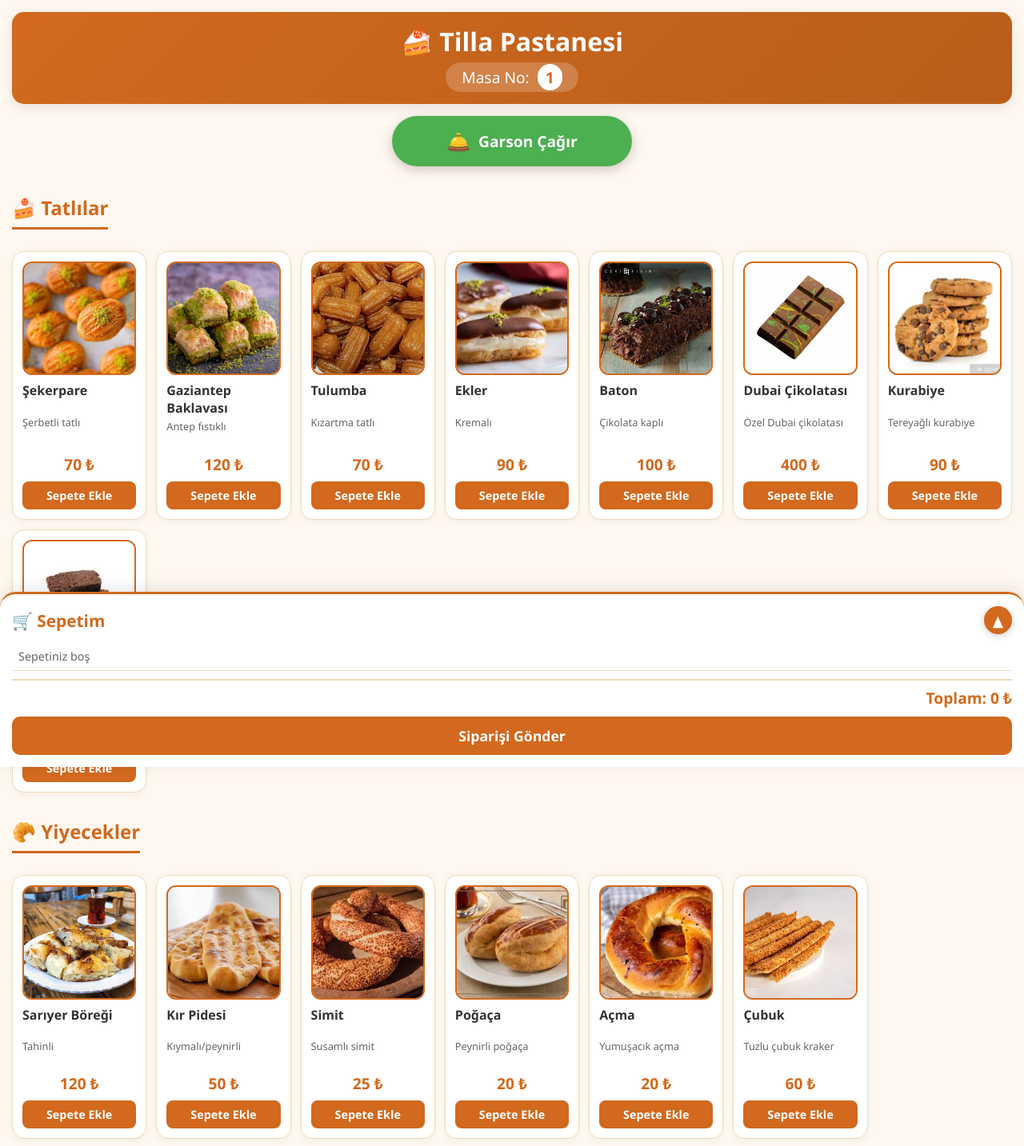
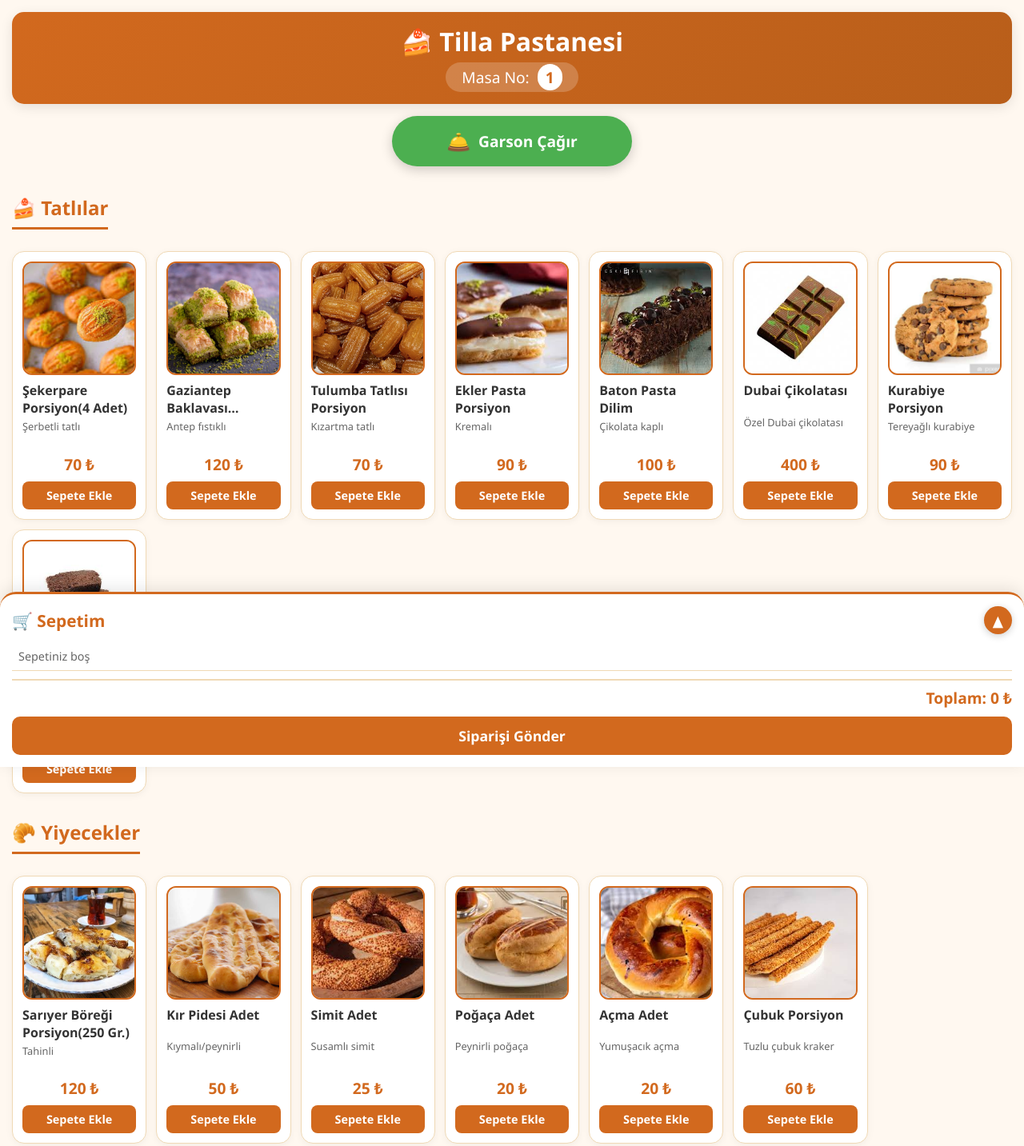
Before and after one commit to fatihsayan/tilla-qr-siparis, a website: page public/index.html in a window 1280 px wide. Shown: the top 1433 px of the page at 80% size. Drawn offline with Linux system fonts and the light colour scheme.

Commit message:
menü güncellemesi: ürün isimleri değiştirildi

```diff
--- a/public/index.html
+++ b/public/index.html
@@ -392,22 +392,22 @@
         // MENÜ VERİSİ - SON DÜZENLEME
 const menu = [
     // TATLILAR (Kırpidöşi kaldırıldı)
-    { id: 1, isim: "Şekerpare", fiyat: 70, kategori: "tatli", aciklama: "Şerbetli tatlı", emoji: "🍰", resim: "images/sekerpare.jpg" },
-    { id: 2, isim: "Gaziantep Baklavası", fiyat: 120, kategori: "tatli", aciklama: "Antep fıstıklı", emoji: "🍰", resim: "images/baklava.jpg" },
-    { id: 3, isim: "Tulumba", fiyat: 70, kategori: "tatli", aciklama: "Kızartma tatlı", emoji: "🍰", resim: "images/tulumba.jpg" },
-    { id: 4, isim: "Ekler", fiyat: 90, kategori: "tatli", aciklama: "Kremalı", emoji: "🍰", resim: "images/ekler.jpg" },
-    { id: 5, isim: "Baton", fiyat: 100, kategori: "tatli", aciklama: "Çikolata kaplı", emoji: "🍰", resim: "images/baton.jpg" },
+    { id: 1, isim: "Şekerpare Porsiyon(4 Adet)", fiyat: 70, kategori: "tatli", aciklama: "Şerbetli tatlı", emoji: "🍰", resim: "images/sekerpare.jpg" },
+    { id: 2, isim: "Gaziantep Baklavası Porsiyon(4 Adet)", fiyat: 120, kategori: "tatli", aciklama: "Antep fıstıklı", emoji: "🍰", resim: "images/baklava.jpg" },
+    { id: 3, isim: "Tulumba Tatlısı Porsiyon", fiyat: 70, kategori: "tatli", aciklama: "Kızartma tatlı", emoji: "🍰", resim: "images/tulumba.jpg" },
+    { id: 4, isim: "Ekler Pasta Porsiyon", fiyat: 90, kategori: "tatli", aciklama: "Kremalı", emoji: "🍰", resim: "images/ekler.jpg" },
+    { id: 5, isim: "Baton Pasta Dilim", fiyat: 100, kategori: "tatli", aciklama: "Çikolata kaplı", emoji: "🍰", resim: "images/baton.jpg" },
     { id: 6, isim: "Dubai Çikolatası", fiyat: 400, kategori: "tatli", aciklama: "Özel Dubai çikolatası", emoji: "🍰", resim: "images/dubai.jpg" },
-    { id: 7, isim: "Kurabiye", fiyat: 90, kategori: "tatli", aciklama: "Tereyağlı kurabiye", emoji: "🍰", resim: "images/kurabiye.jpg" },
-    { id: 8, isim: "Kek", fiyat: 60, kategori: "tatli", aciklama: "Ev yapımı kek", emoji: "🍰", resim: "images/kek.jpg" },
+    { id: 7, isim: "Kurabiye Porsiyon", fiyat: 90, kategori: "tatli", aciklama: "Tereyağlı kurabiye", emoji: "🍰", resim: "images/kurabiye.jpg" },
+    { id: 8, isim: "Kek Adet", fiyat: 60, kategori: "tatli", aciklama: "Ev yapımı kek", emoji: "🍰", resim: "images/kek.jpg" },
 
     // YİYECEKLER (Sarıyer Böreği ve Kır pidesi burada)
-    { id: 9, isim: "Sarıyer Böreği", fiyat: 120, kategori: "yiyecek", aciklama: "Tahinli", emoji: "🥐", resim: "images/sariyer.jpg" },
-    { id: 10, isim: "Kır Pidesi", fiyat: 50, kategori: "yiyecek", aciklama: "Kıymalı/peynirli", emoji: "🥐", resim: "images/kirpidesi.jpg" },
-    { id: 11, isim: "Simit", fiyat: 25, kategori: "yiyecek", aciklama: "Susamlı simit", emoji: "🥐", resim: "images/simit.jpg" },
-    { id: 12, isim: "Poğaça", fiyat: 20, kategori: "yiyecek", aciklama: "Peynirli poğaça", emoji: "🥐", resim: "images/pogaca.jpg" },
-    { id: 13, isim: "Açma", fiyat: 20, kategori: "yiyecek", aciklama: "Yumuşacık açma", emoji: "🥐", resim: "images/acma.jpg" },
-    { id: 14, isim: "Çubuk", fiyat: 60, kategori: "yiyecek", aciklama: "Tuzlu çubuk kraker", emoji: "🥐", resim: "images/cubuk.jpg" },
+    { id: 9, isim: "Sarıyer Böreği Porsiyon(250 Gr.)", fiyat: 120, kategori: "yiyecek", aciklama: "Tahinli", emoji: "🥐", resim: "images/sariyer.jpg" },
+    { id: 10, isim: "Kır Pidesi Adet", fiyat: 50, kategori: "yiyecek", aciklama: "Kıymalı/peynirli", emoji: "🥐", resim: "images/kirpidesi.jpg" },
+    { id: 11, isim: "Simit Adet", fiyat: 25, kategori: "yiyecek", aciklama: "Susamlı simit", emoji: "🥐", resim: "images/simit.jpg" },
+    { id: 12, isim: "Poğaça Adet", fiyat: 20, kategori: "yiyecek", aciklama: "Peynirli poğaça", emoji: "🥐", resim: "images/pogaca.jpg" },
+    { id: 13, isim: "Açma Adet", fiyat: 20, kategori: "yiyecek", aciklama: "Yumuşacık açma", emoji: "🥐", resim: "images/acma.jpg" },
+    { id: 14, isim: "Çubuk Porsiyon", fiyat: 60, kategori: "yiyecek", aciklama: "Tuzlu çubuk kraker", emoji: "🥐", resim: "images/cubuk.jpg" },
 
     // İÇECEKLER
     { id: 21, isim: "Çay", fiyat: 30, kategori: "icecek", aciklama: "Demlik çay", emoji: "🥤", resim: "images/cay.jpeg" },
```
Also changed, not shown: public/style.css (+21 -0 lines).
